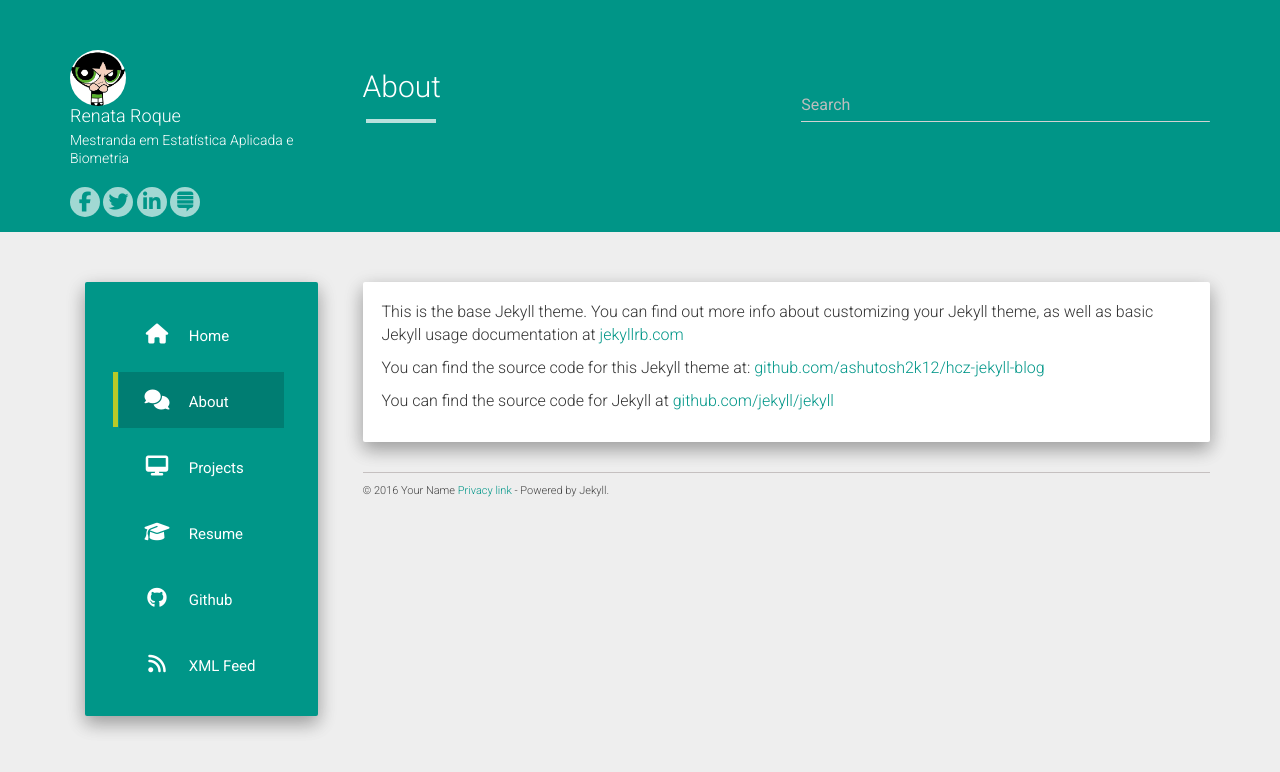
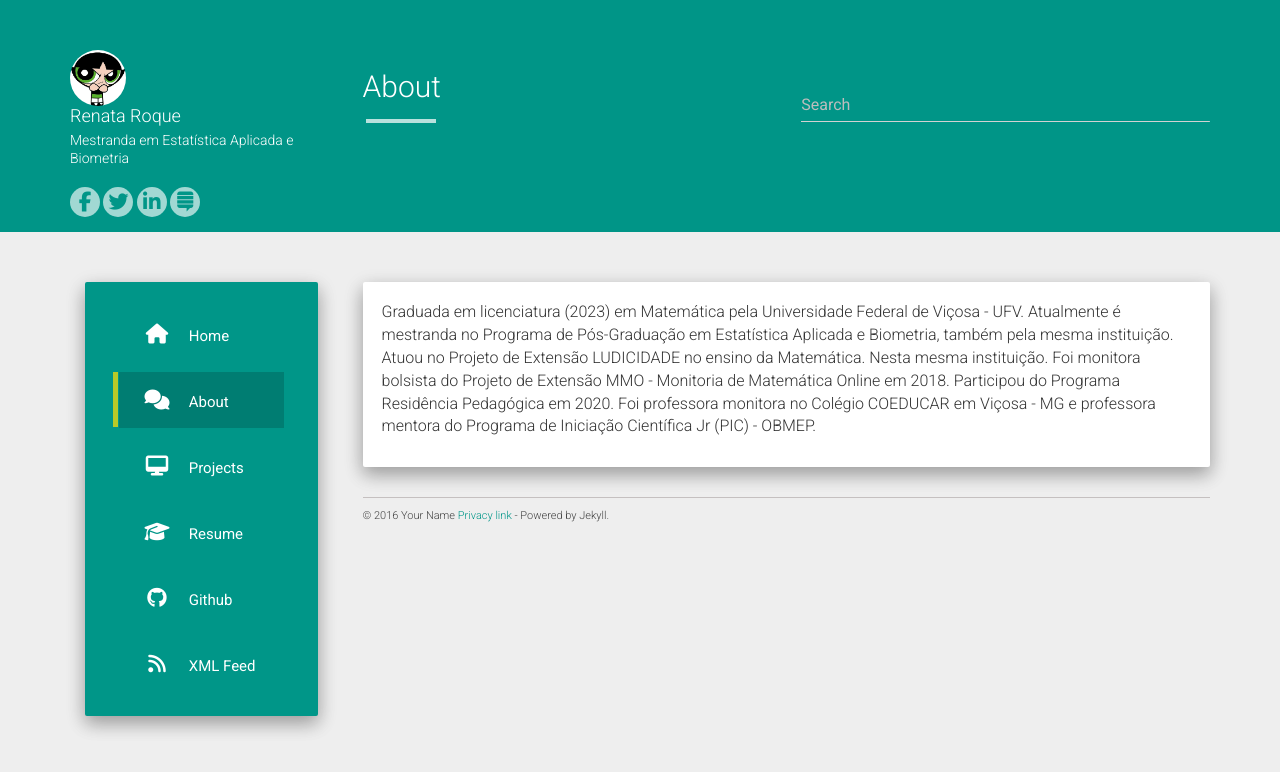
Before and after one commit to RenataRoque/RenataRoque.github.io, a Jekyll site: the page built from about.md, in a window 1280 px wide. Shown: the top 772 px of the page. Built offline with Jekyll 4.4.1, drawn with Linux system fonts in a browser that asks for light colours; nearby versions of some CDN libraries.

Commit message:
Descricao

```diff
--- a/about.md
+++ b/about.md
@@ -4,8 +4,9 @@ title: About
 permalink: /about/
 ---
 
-This is the base Jekyll theme. You can find out more info about customizing your Jekyll theme, as well as basic Jekyll usage documentation at [jekyllrb.com](http://jekyllrb.com/)
-
-You can find the source code for this Jekyll theme at: [github.com/ashutosh2k12/hcz-jekyll-blog](https://github.com/ashutosh2k12/hcz-jekyll-blog)
-
-You can find the source code for Jekyll at [github.com/jekyll/jekyll](https://github.com/jekyll/jekyll)
+Graduada em licenciatura (2023) em Matemática pela Universidade Federal de Viçosa - UFV. Atualmente é
+mestranda no Programa de Pós-Graduação em Estatística Aplicada e Biometria, também pela mesma
+instituição. Atuou no Projeto de Extensão LUDICIDADE no ensino da Matemática. Nesta mesma instituição.
+ Foi monitora bolsista do Projeto de Extensão MMO - Monitoria de Matemática Online em 2018. Participou do
+ Programa Residência Pedagógica em 2020. Foi professora monitora no Colégio COEDUCAR em Viçosa - MG e
+ professora mentora do Programa de Iniciação Científica Jr (PIC) - OBMEP.
```
